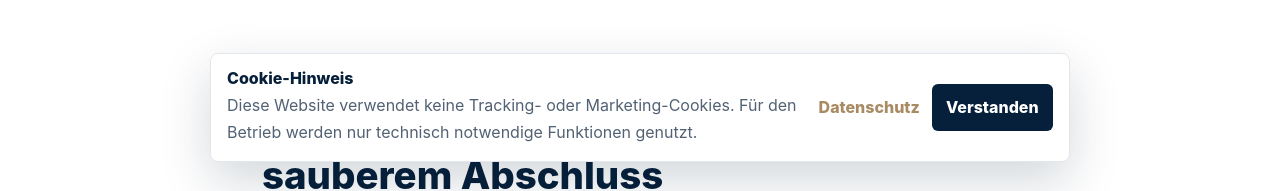
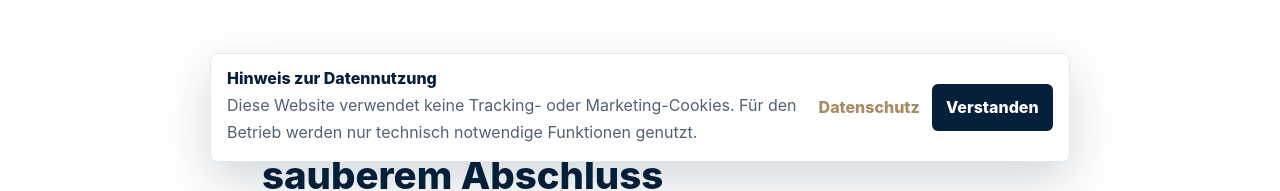
Before and after one commit to AntonyanVladimir/niederrhein-haushaltsaufloesungen, an Angular app: page / in a window 1280 px wide. Shown: the part 622-813 px from the top of the page. Built offline with nearby package versions, Linux system fonts and the light colour scheme.

Commit message:
Hinweis zur Datennutzung

```diff
--- a/frontend/src/app/shared/cookie-notice/cookie-notice.component.ts
+++ b/frontend/src/app/shared/cookie-notice/cookie-notice.component.ts
@@ -10,9 +10,9 @@ const STORAGE_KEY = 'nh-cookie-notice-accepted';
   imports: [RouterLink],
   template: `
     @if (isVisible()) {
-      <section class="cookie-notice" aria-label="Cookie-Hinweis">
+      <section class="cookie-notice" aria-label="Hinweis zur Datennutzung">
         <div>
-          <h2>Cookie-Hinweis</h2>
+          <h2>Hinweis zur Datennutzung</h2>
           <p>Diese Website verwendet keine Tracking- oder Marketing-Cookies. Für den Betrieb werden nur technisch notwendige Funktionen genutzt.</p>
         </div>
         <div class="cookie-actions">
```
